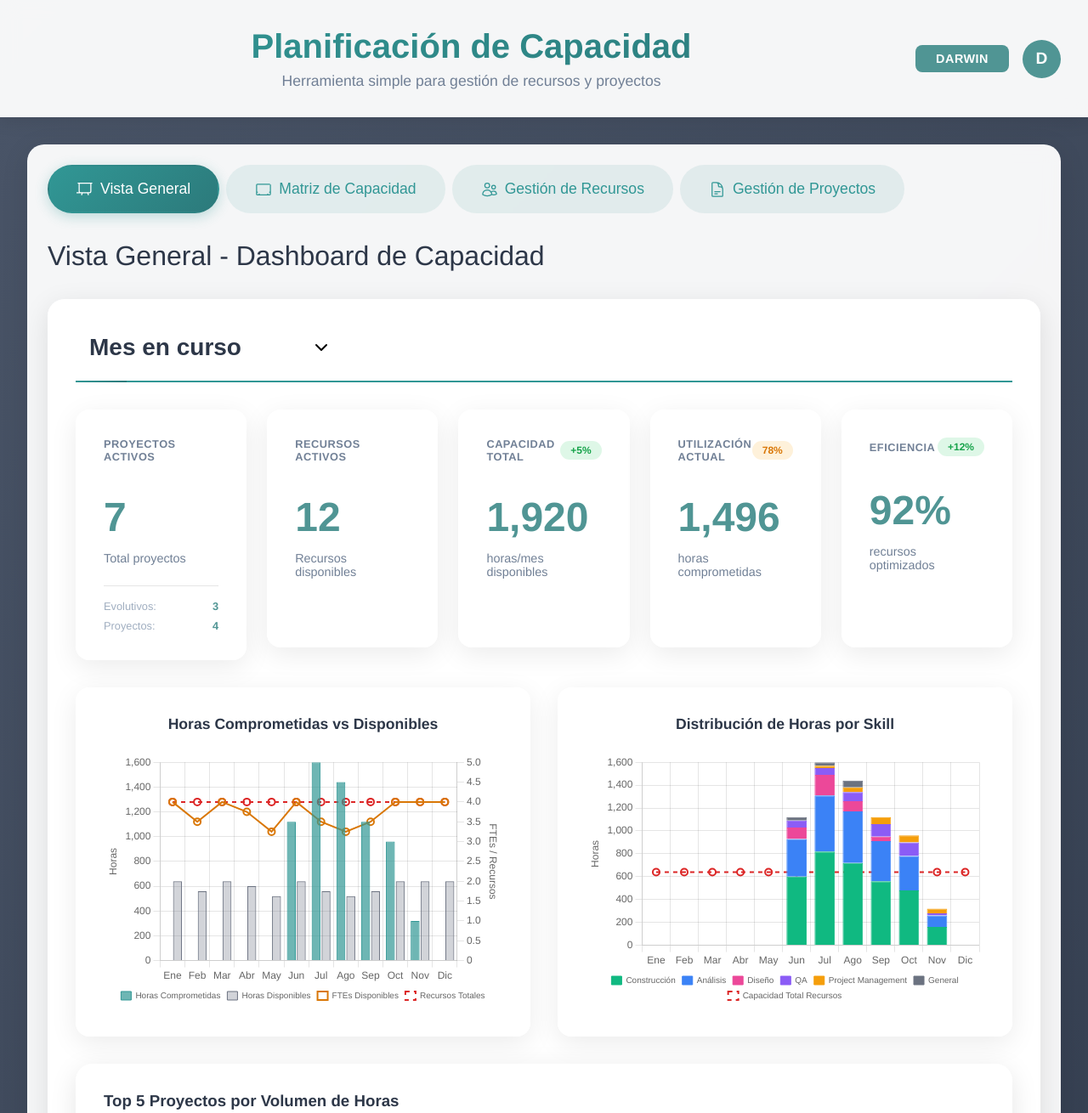
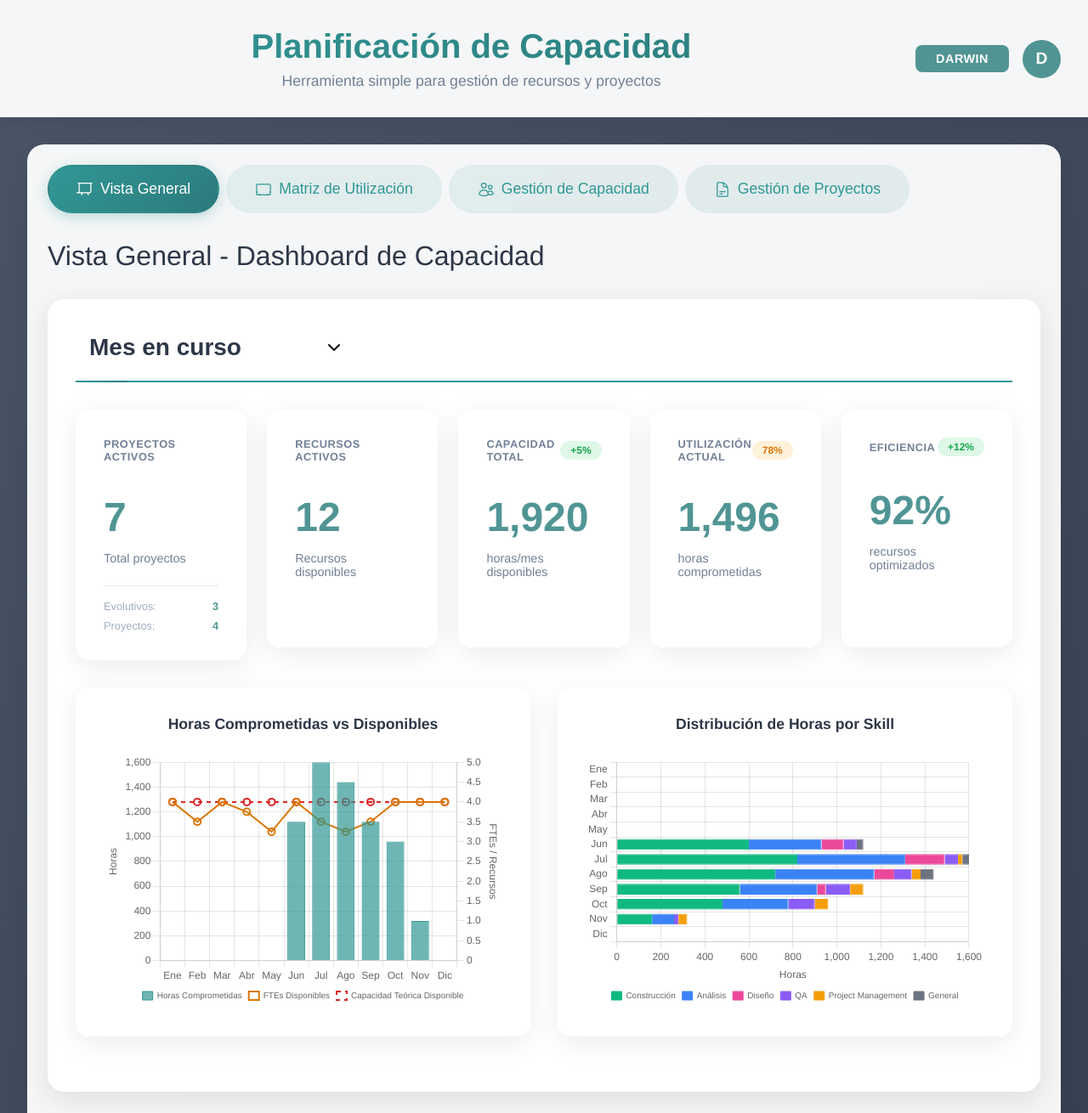
Before and after one commit to carlossarrion-wq/gestion-demanda, a plain HTML site: page index.html in a window 1280 px wide. Shown: the top 1310 px of the page at 85% size. Drawn offline with nearby package versions, Linux system fonts and the light colour scheme; a web font is replaced by a local one.

Commit message:
Mejoras en dashboard de capacidad: actualización de terminología, gráficos horizontales y reorganización de secciones
- Cambio de 'Recursos Totales' a 'Capacidad Teórica Disponible' en todos los gráficos
- Cambio de 'Matriz de Capacidad' a 'Matriz de Utilización'
- Conversión de gráficos de distribución por skill a barras horizontales
- Eliminación de línea 'Capacidad Teórica Disponible' de gráficos de skill
- Eliminación de barras grises 'Horas Disponibles' de gráficos
- Simplificación de skills: un solo skill por recurso
- Añadida opción '12 próximos meses' al selector de período
- Reorganización: tabla 'Top 5 Proyectos' movida a sección independiente

```diff
--- a/index.html
+++ b/index.html
@@ -43,13 +43,13 @@
                     <svg xmlns="http://www.w3.org/2000/svg" fill="none" viewBox="0 0 24 24" stroke-width="1.5" stroke="currentColor" style="width: 20px; height: 20px; margin-right: 8px;">
                         <path stroke-linecap="round" stroke-linejoin="round" d="M3.375 19.5h17.25m-17.25 0a1.125 1.125 0 01-1.125-1.125M3.375 19.5h1.5C5.496 19.5 6 18.996 6 18.375m-3.75 0V5.625m0 12.75v-1.5c0-.621.504-1.125 1.125-1.125m18.375 2.625V5.625m0 12.75c0 .621-.504 1.125-1.125 1.125m1.125-1.125v-1.5c0-.621-.504-1.125-1.125-1.125m0 3.75h-1.5A1.125 1.125 0 0118 18.375M20.625 4.5H3.375a1.125 1.125 0 00-1.125 1.125v13.5" />
                     </svg>
-                    Matriz de Capacidad
+                    Matriz de Utilización
                 </button>
                 <button class="tab-button" onclick="showTab('resources-tab')">
                     <svg xmlns="http://www.w3.org/2000/svg" fill="none" viewBox="0 0 24 24" stroke-width="1.5" stroke="currentColor" style="width: 20px; height: 20px; margin-right: 8px;">
                         <path stroke-linecap="round" stroke-linejoin="round" d="M15 19.128a9.38 9.38 0 002.625.372 9.337 9.337 0 004.121-.952 4.125 4.125 0 00-7.533-2.493M15 19.128v-.003c0-1.113-.285-2.16-.786-3.07M15 19.128v.106A12.318 12.318 0 018.624 21c-2.331 0-4.512-.645-6.374-1.766l-.001-.109a6.375 6.375 0 0111.964-3.07M12 6.375a3.375 3.375 0 11-6.75 0 3.375 3.375 0 016.75 0zm8.25 2.25a2.625 2.625 0 11-5.25 0 2.625 2.625 0 015.25 0z" />
                     </svg>
-                    Gestión de Recursos
+                    Gestión de Capacidad
                 </button>
                 <button class="tab-button" onclick="showTab('projects-tab')">
                     <svg xmlns="http://www.w3.org/2000/svg" fill="none" viewBox="0 0 24 24" stroke-width="1.5" stroke="currentColor" style="width: 20px; height: 20px; margin-right: 8px;">
@@ -73,6 +73,7 @@
                             <option value="next">Mes próximo</option>
                             <option value="next3">3 próximos meses</option>
                             <option value="next6">6 próximos meses</option>
+                            <option value="next12">12 próximos meses</option>
                         </select>
                     </div>
                     <!-- Fila 1: 5 Indicadores KPI -->
@@ -148,7 +149,9 @@
                         </div>
                     </div>
 
-                    <!-- Fila 3: Top 5 Proyectos por Volumen de Horas -->
+                </div>
+
+                <!-- Top 5 Proyectos por Volumen de Horas - Sección Independiente -->
                 <div class="card" style="margin-top: 2rem;">
                     <h3 style="margin-bottom: 1.5rem;">Top 5 Proyectos por Volumen de Horas</h3>
                     <div style="overflow-x: auto;">
@@ -171,8 +174,6 @@
                         </table>
                     </div>
                 </div>
-                </div>
-
 
                 <!-- Insights y Recomendaciones -->
                 <div class="insights-recommendations-section">
@@ -243,10 +244,10 @@
                 </div>
             </div>
 
-            <!-- Matriz de Capacidad Tab -->
+            <!-- Matriz de Utilización Tab -->
             <div id="matrix-tab" class="tab-content">
                 <div class="section-header">
-                    <h2>Matriz de Capacidad</h2>
+                    <h2>Matriz de Utilización</h2>
                 </div>
 
                 <!-- Indicadores y Gráficos de Capacidad -->
@@ -462,10 +463,10 @@
                 </div>
             </div>
 
-            <!-- Gestión de Recursos Tab -->
+            <!-- Gestión de Capacidad Tab -->
             <div id="resources-tab" class="tab-content">
                 <div class="section-header">
-                    <h2>Gestión de Recursos</h2>
+                    <h2>Gestión de Capacidad</h2>
                 </div>
 
                 <!-- Indicadores y Gráficos -->
@@ -529,9 +530,7 @@
                                 <tr>
                                     <td class="project-name"><strong>Juan Pérez</strong></td>
                                     <td style="text-align: left; padding: 0.5rem;">
-                                        <span class="skill-badge construccion">Cod</span>
-                                        <span class="skill-badge analisis">Ana</span>
-                                        <span class="skill-badge diseno">Dis</span>
+                                        <span class="skill-badge construccion">Construcción</span>
                                     </td>
                                     <td><span class="capacity-cell medium" onclick="editResourceCapacity('juan', 'ene')" title="Disponible - 160">160</span></td>
                                     <td><span class="capacity-cell high" onclick="editResourceCapacity('juan', 'feb')" title="Asignado - 120">120</span></td>
@@ -549,9 +548,7 @@
                                 <tr>
                                     <td class="project-name"><strong>María García</strong></td>
                                     <td style="text-align: left; padding: 0.5rem;">
-                                        <span class="skill-badge diseno">Dis</span>
-                                        <span class="skill-badge conceptualizacion">Con</span>
-                                        <span class="skill-badge general">Gen</span>
+                                        <span class="skill-badge diseno">Diseño</span>
                                     </td>
                                     <td><span class="capacity-cell high" onclick="editResourceCapacity('maria', 'ene')" title="Asignada - 140">140</span></td>
                                     <td><span class="capacity-cell high" onclick="editResourceCapacity('maria', 'feb')" title="Asignada - 150">150</span></td>
@@ -569,9 +566,7 @@
                                 <tr>
                                     <td class="project-name"><strong>Carlos López</strong></td>
                                     <td style="text-align: left; padding: 0.5rem;">
-                                        <span class="skill-badge project-management">PM</span>
-                                        <span class="skill-badge analisis">Ana</span>
-                                        <span class="skill-badge general">Gen</span>
+                                        <span class="skill-badge project-management">Project Management</span>
                                     </td>
                                     <td><span class="capacity-cell medium" onclick="editResourceCapacity('carlos', 'ene')" title="Disponible - 160">160</span></td>
                                     <td><span class="capacity-cell medium" onclick="editResourceCapacity('carlos', 'feb')" title="Disponible - 160">160</span></td>
@@ -589,9 +584,7 @@
                                 <tr>
                                     <td class="project-name"><strong>Ana Martín</strong></td>
                                     <td style="text-align: left; padding: 0.5rem;">
-                                        <span class="skill-badge qa">QA</span>
-                                        <span class="skill-badge analisis">Ana</span>
-                                        <span class="skill-badge general">Gen</span>
+                                        <span class="skill-badge qa">QA/Testing</span>
                                     </td>
                                     <td><span class="capacity-cell medium" onclick="editResourceCapacity('ana', 'ene')" title="Disponible - 160">160</span></td>
                                     <td><span class="capacity-cell high" onclick="editResourceCapacity('ana', 'feb')" title="Asignada - 130">130</span></td>
--- a/script.js
+++ b/script.js
@@ -1135,14 +1135,6 @@ function initializeCommittedHoursChart() {
                         yAxisID: 'y'
                     },
                     {
-                        label: 'Horas Disponibles',
-                        data: availableHours,
-                        backgroundColor: 'rgba(107, 114, 128, 0.3)',
-                        borderColor: '#6b7280',
-                        borderWidth: 1,
-                        yAxisID: 'y'
-                    },
-                    {
                         label: 'FTEs Disponibles',
                         data: availableFTEs,
                         type: 'line',
@@ -1153,7 +1145,7 @@ function initializeCommittedHoursChart() {
                         yAxisID: 'y1'
                     },
                     {
-                        label: 'Recursos Totales',
+                        label: 'Recursos Teóricos Disponibles',
                         data: totalResources,
                         type: 'line',
                         borderColor: '#dc2626',
@@ -1257,7 +1249,7 @@ function initializeSkillDistributionChart() {
             });
         });
 
-        // Create datasets for stacked bar chart
+        // Create datasets for stacked horizontal bar chart
         const datasets = Object.keys(skillTotals).map(skill => ({
             label: skill,
             data: skillTotals[skill],
@@ -1266,19 +1258,6 @@ function initializeSkillDistributionChart() {
             borderWidth: 1
         }));
 
-        // Add horizontal line for total resources capacity (4 resources * 160 hours = 640 hours)
-        const totalResourcesCapacity = [640, 640, 640, 640, 640, 640, 640, 640, 640, 640, 640, 640];
-        datasets.push({
-            label: 'Capacidad Total Recursos',
-            data: totalResourcesCapacity,
-            type: 'line',
-            borderColor: '#dc2626',
-            backgroundColor: 'transparent',
-            borderWidth: 2,
-            borderDash: [5, 5],
-            pointRadius: 4,
-            fill: false
-        });
         new Chart(ctx, {
             type: 'bar',
             data: {
@@ -1286,6 +1265,7 @@ function initializeSkillDistributionChart() {
                 datasets: datasets
             },
             options: {
+                indexAxis: 'y',
                 responsive: true,
                 maintainAspectRatio: false,
                 plugins: {
@@ -1303,25 +1283,22 @@ function initializeSkillDistributionChart() {
                     tooltip: {
                         callbacks: {
                             label: function(context) {
-                                if (context.dataset.label === 'Capacidad Total Recursos') {
-                                    return `${context.dataset.label}: ${context.parsed.y} horas`;
-                                }
-                                return `${context.dataset.label}: ${context.parsed.y} horas`;
+                                return `${context.dataset.label}: ${context.parsed.x} horas`;
                             }
                         }
                     }
                 },
                 scales: {
                     x: {
-                        stacked: true
-                    },
-                    y: {
                         stacked: true,
                         beginAtZero: true,
                         title: {
                             display: true,
                             text: 'Horas'
                         }
+                    },
+                    y: {
+                        stacked: true
                     }
                 }
             }
@@ -1583,14 +1560,6 @@ function initializeOverviewCommittedHoursChart() {
                         yAxisID: 'y'
                     },
                     {
-                        label: 'Horas Disponibles',
-                        data: availableHours,
-                        backgroundColor: 'rgba(107, 114, 128, 0.3)',
-                        borderColor: '#6b7280',
-                        borderWidth: 1,
-                        yAxisID: 'y'
-                    },
-                    {
                         label: 'FTEs Disponibles',
                         data: availableFTEs,
                         type: 'line',
@@ -1601,7 +1570,7 @@ function initializeOverviewCommittedHoursChart() {
                         yAxisID: 'y1'
                     },
                     {
-                        label: 'Recursos Totales',
+                        label: 'Capacidad Teórica Disponible',
                         data: totalResources,
                         type: 'line',
                         borderColor: '#dc2626',
@@ -1705,7 +1674,7 @@ function initializeOverviewSkillDistributionChart() {
             });
         });
 
-        // Create datasets for stacked bar chart
+        // Create datasets for stacked horizontal bar chart
         const datasets = Object.keys(skillTotals).map(skill => ({
             label: skill,
             data: skillTotals[skill],
@@ -1714,20 +1683,6 @@ function initializeOverviewSkillDistributionChart() {
             borderWidth: 1
         }));
 
-        // Add horizontal line for total resources capacity (4 resources * 160 hours = 640 hours)
-        const totalResourcesCapacity = [640, 640, 640, 640, 640, 640, 640, 640, 640, 640, 640, 640];
-        datasets.push({
-            label: 'Capacidad Total Recursos',
-            data: totalResourcesCapacity,
-            type: 'line',
-            borderColor: '#dc2626',
-            backgroundColor: 'transparent',
-            borderWidth: 2,
-            borderDash: [5, 5],
-            pointRadius: 4,
-            fill: false
-        });
-
         new Chart(ctx, {
             type: 'bar',
             data: {
@@ -1735,6 +1690,7 @@ function initializeOverviewSkillDistributionChart() {
                 datasets: datasets
             },
             options: {
+                indexAxis: 'y',
                 responsive: true,
                 maintainAspectRatio: false,
                 plugins: {
@@ -1752,25 +1708,22 @@ function initializeOverviewSkillDistributionChart() {
                     tooltip: {
                         callbacks: {
                             label: function(context) {
-                                if (context.dataset.label === 'Capacidad Total Recursos') {
-                                    return `${context.dataset.label}: ${context.parsed.y} horas`;
-                                }
-                                return `${context.dataset.label}: ${context.parsed.y} horas`;
+                                return `${context.dataset.label}: ${context.parsed.x} horas`;
                             }
                         }
                     }
                 },
                 scales: {
                     x: {
-                        stacked: true
-                    },
-                    y: {
                         stacked: true,
                         beginAtZero: true,
                         title: {
                             display: true,
                             text: 'Horas'
                         }
+                    },
+                    y: {
+                        stacked: true
                     }
                 }
             }
```
Lines whose indentation alone changed are shown as unchanged.
